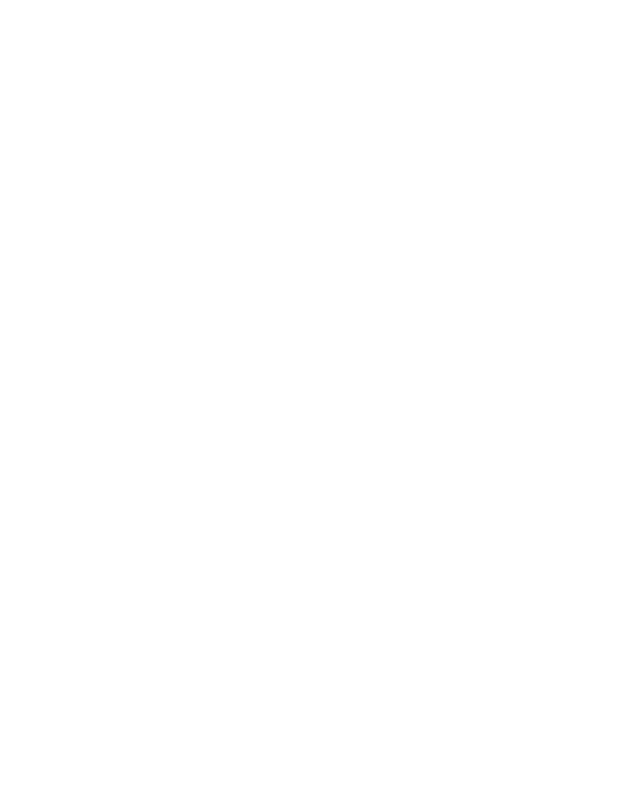
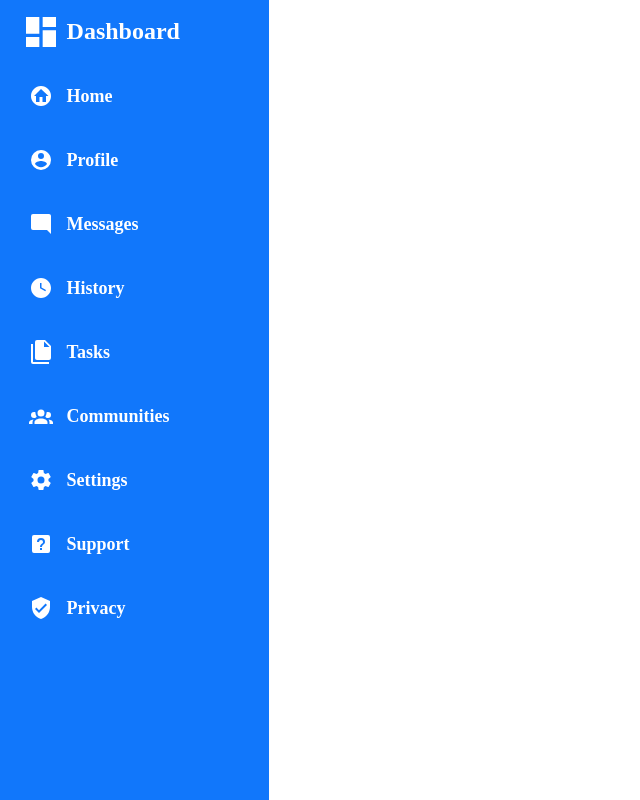
Before and after one commit to gurdasss/dashboard, a plain HTML site: page index.html in a window 1280 px wide. Shown: the whole page, without its empty margins (0-640 px from the left). Drawn offline with nearby package versions, Linux system fonts and the light colour scheme.

Commit message:
again created a decent side but using Grid

```diff
--- a/index.html
+++ b/index.html
@@ -12,11 +12,56 @@
     <link rel="stylesheet" href="style.css" />
   </head>
   <body>
-    <aside>
-      <div></div>
-      <nav></nav>
-      <nav></nav>
-    </aside>
+    <nav>
+      <img src="/assets/icons/view-dashboard.svg" alt="#" />
+      <div>Dashboard</div>
+      <img src="/assets/icons/home-circle.svg" alt="#" /><a
+        href="#"
+        target="_blank"
+        rel="noopener noreferrer"
+        >Home</a
+      ><img src="/assets/icons/account-circle.svg" alt="#" /><a
+        href="#"
+        target="_blank"
+        rel="noopener noreferrer"
+        >Profile</a
+      ><img src="/assets/icons/message-reply.svg" alt="#" /><a
+        href="#"
+        target="_blank"
+        rel="noopener noreferrer"
+        >Messages</a
+      ><img src="/assets/icons/clock-time-four.svg" alt="#" /><a
+        href="#"
+        target="_blank"
+        rel="noopener noreferrer"
+        >History</a
+      ><img src="/assets/icons/file-multiple.svg" alt="#" /><a
+        href="#"
+        target="_blank"
+        rel="noopener noreferrer"
+        >Tasks</a
+      ><img src="/assets/icons/account-group.svg" alt="#" /><a
+        href="#"
+        target="_blank"
+        rel="noopener noreferrer"
+        >Communities</a
+      ><img src="/assets/icons/cog.svg" alt="#" /><a
+        href="#"
+        target="_blank"
+        rel="noopener noreferrer"
+        >Settings</a
+      ><img src="/assets/icons/help-box.svg" alt="#" /><a
+        href="#"
+        target="_blank"
+        rel="noopener noreferrer"
+        >Support</a
+      ><img src="/assets/icons/shield-check.svg" alt="#" /><a
+        href="#"
+        target="_blank"
+        rel="noopener noreferrer"
+        >Privacy</a
+      >
+    </nav>
     <main>
       <div></div>
       <div></div>
--- a/style.css
+++ b/style.css
@@ -1,10 +1,14 @@
+:root {
+  --font-color: white;
+}
+
 body {
   height: 100vh;
   display: flex;
 }
 
 main {
-  flex: 3;
+  flex: 4;
   display: flex;
   flex-direction: column;
 }
@@ -17,8 +21,36 @@ main :last-child {
   flex: 3;
 }
 
-aside {
+nav {
   flex: 1;
   display: grid;
-  grid-template-rows: repeat(3, 1fr);
+  grid-template-columns: 1fr 4fr;
+  grid-auto-rows: 64px;
+  align-items: center;
+  padding-left: 16px;
+  text-decoration: none;
+  font-size: large;
+  font-weight: bold;
+  color: var(--font-color);
+  background-color: rgb(17, 119, 251);
 }
+
+nav img {
+  height: 24px;
+  justify-self: center;
+  /* Change the color from black to pure white */
+  filter: invert(100%);
+}
+
+nav a {
+  text-decoration: none;
+  color: var(--font-color);
+}
+
+nav :nth-child(1){
+  height: 40px;
+}
+
+nav :nth-child(2){
+  font-size: 1.5rem;
+}
```
